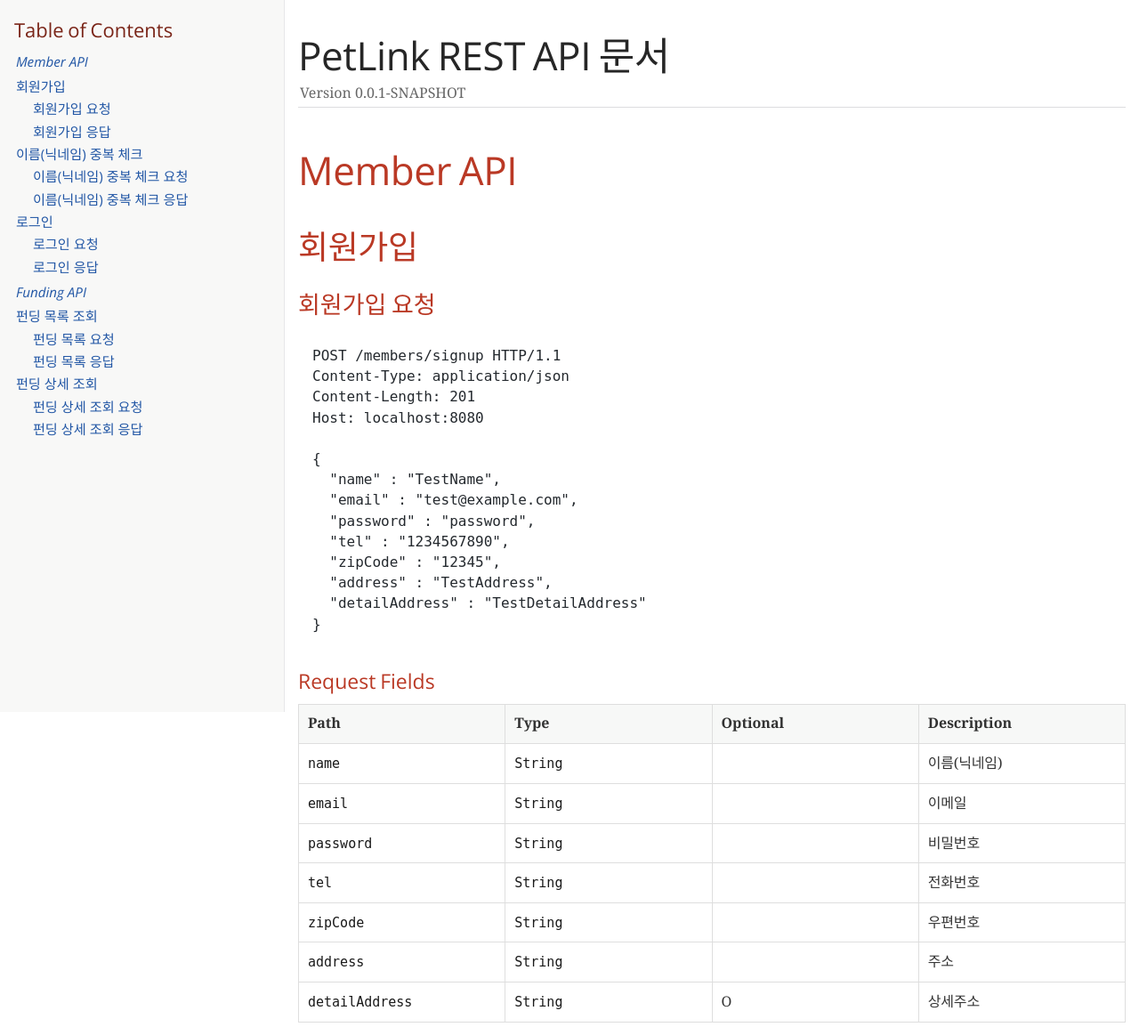
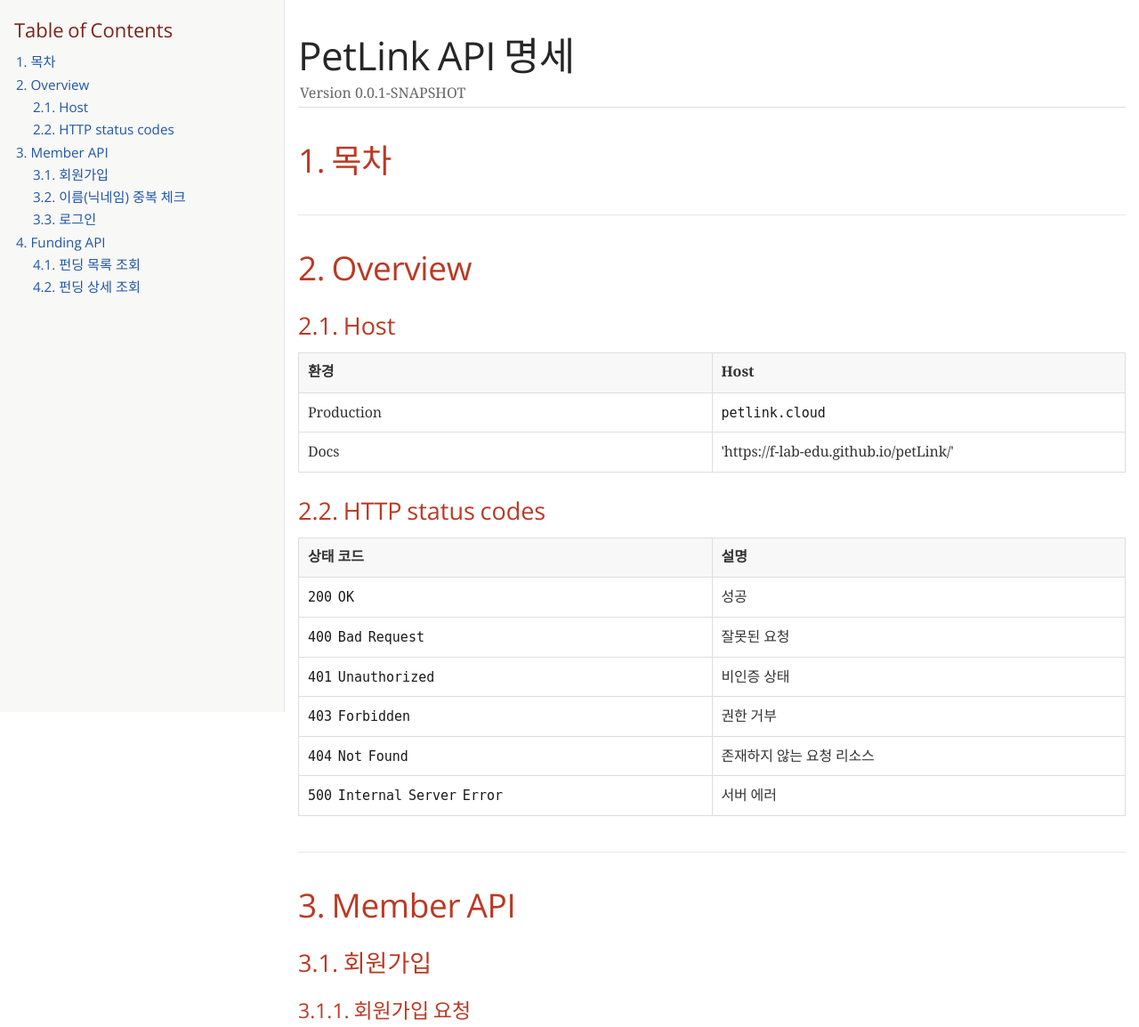
Before and after one commit to f-lab-edu/petLink, a plain HTML site: page docs/index.html in a window 1280 px wide. Shown: the top 1154 px of the page at 89% size. Drawn offline with nearby package versions, Linux system fonts and the light colour scheme; a web font is replaced by a local one.

Commit message:
docs : 문서화 작업 마무리
- 디자인 포멧 수정.
- Over - View 추가

```diff
--- a/docs/index.html
+++ b/docs/index.html
@@ -5,7 +5,7 @@
 <meta http-equiv="X-UA-Compatible" content="IE=edge">
 <meta name="viewport" content="width=device-width, initial-scale=1.0">
 <meta name="generator" content="Asciidoctor 2.0.18">
-<title>PetLink REST API 문서</title>
+<title>PetLink API 명세</title>
 <link rel="stylesheet" href="https://fonts.googleapis.com/css?family=Open+Sans:300,300italic,400,400italic,600,600italic%7CNoto+Serif:400,400italic,700,700italic%7CDroid+Sans+Mono:400,700">
 <style>
 /*! Asciidoctor default stylesheet | MIT License | https://asciidoctor.org */
@@ -440,61 +440,121 @@ body.book #toc,body.book #preamble,body.book h1.sect0,body.book .sect1>h2{page-b
 </head>
 <body class="book toc2 toc-left">
 <div id="header">
-<h1>PetLink REST API 문서</h1>
+<h1>PetLink API 명세</h1>
 <div class="details">
 <span id="revnumber">version 0.0.1-SNAPSHOT</span>
 </div>
 <div id="toc" class="toc2">
 <div id="toctitle">Table of Contents</div>
-<ul class="sectlevel0">
-<li><a href="#Members">Member API</a>
 <ul class="sectlevel1">
-<li><a href="#sign-up">회원가입</a>
+<li><a href="#_목차">1. 목차</a></li>
+<li><a href="#overview">2. Overview</a>
 <ul class="sectlevel2">
-<li><a href="#_회원가입_요청">회원가입 요청</a></li>
-<li><a href="#_회원가입_응답">회원가입 응답</a></li>
+<li><a href="#overview-host">2.1. Host</a></li>
+<li><a href="#overview-http-status-codes">2.2. HTTP status codes</a></li>
 </ul>
 </li>
-<li><a href="#name-duplicate">이름(닉네임) 중복 체크</a>
+<li><a href="#Members">3. Member API</a>
 <ul class="sectlevel2">
-<li><a href="#_이름닉네임_중복_체크_요청">이름(닉네임) 중복 체크  요청</a></li>
-<li><a href="#_이름닉네임_중복_체크_응답">이름(닉네임) 중복 체크  응답</a></li>
+<li><a href="#sign-up">3.1. 회원가입</a></li>
+<li><a href="#name-duplicate">3.2. 이름(닉네임) 중복 체크</a></li>
+<li><a href="#login">3.3. 로그인</a></li>
 </ul>
 </li>
-<li><a href="#login">로그인</a>
+<li><a href="#Fundings">4. Funding API</a>
 <ul class="sectlevel2">
-<li><a href="#_로그인_요청">로그인 요청</a></li>
-<li><a href="#_로그인_응답">로그인 응답</a></li>
-</ul>
-</li>
-</ul>
-</li>
-<li><a href="#Fundings">Funding API</a>
-<ul class="sectlevel1">
-<li><a href="#get-list">펀딩 목록 조회</a>
-<ul class="sectlevel2">
-<li><a href="#_펀딩_목록_요청">펀딩 목록 요청</a></li>
-<li><a href="#_펀딩_목록_응답">펀딩 목록 응답</a></li>
-</ul>
-</li>
-<li><a href="#get-by-id">펀딩 상세 조회</a>
-<ul class="sectlevel2">
-<li><a href="#_펀딩_상세_조회_요청">펀딩 상세 조회 요청</a></li>
-<li><a href="#_펀딩_상세_조회_응답">펀딩 상세 조회 응답</a></li>
-</ul>
-</li>
+<li><a href="#get-list">4.1. 펀딩 목록 조회</a></li>
+<li><a href="#get-by-id">4.2. 펀딩 상세 조회</a></li>
 </ul>
 </li>
 </ul>
 </div>
 </div>
 <div id="content">
-<h1 id="Members" class="sect0"><a class="link" href="#Members">Member API</a></h1>
 <div class="sect1">
-<h2 id="sign-up"><a class="link" href="#sign-up">회원가입</a></h2>
+<h2 id="_목차"><a class="link" href="#_목차">1. 목차</a></h2>
+<div class="sectionbody">
+
+</div>
+</div>
+<div class="sect1">
+<h2 id="overview"><a class="link" href="#overview">2. Overview</a></h2>
 <div class="sectionbody">
 <div class="sect2">
-<h3 id="_회원가입_요청"><a class="link" href="#_회원가입_요청">회원가입 요청</a></h3>
+<h3 id="overview-host"><a class="link" href="#overview-host">2.1. Host</a></h3>
+<table class="tableblock frame-all grid-all stretch">
+<colgroup>
+<col style="width: 50%;">
+<col style="width: 50%;">
+</colgroup>
+<thead>
+<tr>
+<th class="tableblock halign-left valign-top">환경</th>
+<th class="tableblock halign-left valign-top">Host</th>
+</tr>
+</thead>
+<tbody>
+<tr>
+<td class="tableblock halign-left valign-top"><p class="tableblock">Production</p></td>
+<td class="tableblock halign-left valign-top"><p class="tableblock"><code>petlink.cloud</code></p></td>
+</tr>
+<tr>
+<td class="tableblock halign-left valign-top"><p class="tableblock">Docs</p></td>
+<td class="tableblock halign-left valign-top"><p class="tableblock">'https://f-lab-edu.github.io/petLink/'</p></td>
+</tr>
+</tbody>
+</table>
+</div>
+<div class="sect2">
+<h3 id="overview-http-status-codes"><a class="link" href="#overview-http-status-codes">2.2. HTTP status codes</a></h3>
+<table class="tableblock frame-all grid-all stretch">
+<colgroup>
+<col style="width: 50%;">
+<col style="width: 50%;">
+</colgroup>
+<thead>
+<tr>
+<th class="tableblock halign-left valign-top">상태 코드</th>
+<th class="tableblock halign-left valign-top">설명</th>
+</tr>
+</thead>
+<tbody>
+<tr>
+<td class="tableblock halign-left valign-top"><p class="tableblock"><code>200 OK</code></p></td>
+<td class="tableblock halign-left valign-top"><p class="tableblock">성공</p></td>
+</tr>
+<tr>
+<td class="tableblock halign-left valign-top"><p class="tableblock"><code>400 Bad Request</code></p></td>
+<td class="tableblock halign-left valign-top"><p class="tableblock">잘못된 요청</p></td>
+</tr>
+<tr>
+<td class="tableblock halign-left valign-top"><p class="tableblock"><code>401 Unauthorized</code></p></td>
+<td class="tableblock halign-left valign-top"><p class="tableblock">비인증 상태</p></td>
+</tr>
+<tr>
+<td class="tableblock halign-left valign-top"><p class="tableblock"><code>403 Forbidden</code></p></td>
+<td class="tableblock halign-left valign-top"><p class="tableblock">권한 거부</p></td>
+</tr>
+<tr>
+<td class="tableblock halign-left valign-top"><p class="tableblock"><code>404 Not Found</code></p></td>
+<td class="tableblock halign-left valign-top"><p class="tableblock">존재하지 않는 요청 리소스</p></td>
+</tr>
+<tr>
+<td class="tableblock halign-left valign-top"><p class="tableblock"><code>500 Internal Server Error</code></p></td>
+<td class="tableblock halign-left valign-top"><p class="tableblock">서버 에러</p></td>
+</tr>
+</tbody>
+</table>
+</div>
+</div>
+</div>
+<div class="sect1">
+<h2 id="Members"><a class="link" href="#Members">3. Member API</a></h2>
+<div class="sectionbody">
+<div class="sect2">
+<h3 id="sign-up"><a class="link" href="#sign-up">3.1. 회원가입</a></h3>
+<div class="sect3">
+<h4 id="_회원가입_요청"><a class="link" href="#_회원가입_요청">3.1.1. 회원가입 요청</a></h4>
 <div class="listingblock">
 <div class="content">
 <pre class="highlightjs highlight nowrap"><code class="language-http hljs" data-lang="http">POST /members/signup HTTP/1.1
@@ -513,8 +573,9 @@ Host: localhost:8080
 }</code></pre>
 </div>
 </div>
+</div>
 <div class="sect3">
-<h4 id="_request_fields"><a class="link" href="#_request_fields">Request Fields</a></h4>
+<h4 id="_request_fields"><a class="link" href="#_request_fields">3.1.2. Request Fields</a></h4>
 <table class="tableblock frame-all grid-all stretch">
 <colgroup>
 <col style="width: 25%;">
@@ -576,9 +637,8 @@ Host: localhost:8080
 </tbody>
 </table>
 </div>
-</div>
-<div class="sect2">
-<h3 id="_회원가입_응답"><a class="link" href="#_회원가입_응답">회원가입 응답</a></h3>
+<div class="sect3">
+<h4 id="_회원가입_응답"><a class="link" href="#_회원가입_응답">3.1.3. 회원가입 응답</a></h4>
 <div class="listingblock">
 <div class="content">
 <pre class="highlightjs highlight nowrap"><code class="language-http hljs" data-lang="http">HTTP/1.1 201 Created
@@ -592,8 +652,9 @@ Content-Length: 69
 }</code></pre>
 </div>
 </div>
+</div>
 <div class="sect3">
-<h4 id="_response_fields"><a class="link" href="#_response_fields">Response Fields</a></h4>
+<h4 id="_response_fields"><a class="link" href="#_response_fields">3.1.4. Response Fields</a></h4>
 <table class="tableblock frame-all grid-all stretch">
 <colgroup>
 <col style="width: 25%;">
@@ -632,13 +693,10 @@ Content-Length: 69
 </table>
 </div>
 </div>
-</div>
-</div>
-<div class="sect1">
-<h2 id="name-duplicate"><a class="link" href="#name-duplicate">이름(닉네임) 중복 체크</a></h2>
-<div class="sectionbody">
 <div class="sect2">
-<h3 id="_이름닉네임_중복_체크_요청"><a class="link" href="#_이름닉네임_중복_체크_요청">이름(닉네임) 중복 체크  요청</a></h3>
+<h3 id="name-duplicate"><a class="link" href="#name-duplicate">3.2. 이름(닉네임) 중복 체크</a></h3>
+<div class="sect3">
+<h4 id="_이름닉네임_중복_체크_요청"><a class="link" href="#_이름닉네임_중복_체크_요청">3.2.1. 이름(닉네임) 중복 체크  요청</a></h4>
 <div class="listingblock">
 <div class="content">
 <pre class="highlightjs highlight nowrap"><code class="language-http hljs" data-lang="http">GET /members/duplicate/TestName HTTP/1.1
@@ -665,8 +723,8 @@ Host: localhost:8080</code></pre>
 </tbody>
 </table>
 </div>
-<div class="sect2">
-<h3 id="_이름닉네임_중복_체크_응답"><a class="link" href="#_이름닉네임_중복_체크_응답">이름(닉네임) 중복 체크  응답</a></h3>
+<div class="sect3">
+<h4 id="_이름닉네임_중복_체크_응답"><a class="link" href="#_이름닉네임_중복_체크_응답">3.2.2. 이름(닉네임) 중복 체크  응답</a></h4>
 <div class="listingblock">
 <div class="content">
 <pre class="highlightjs highlight nowrap"><code class="language-http hljs" data-lang="http">HTTP/1.1 200 OK
@@ -678,8 +736,9 @@ Content-Length: 19
 }</code></pre>
 </div>
 </div>
+</div>
 <div class="sect3">
-<h4 id="_response_fields_2"><a class="link" href="#_response_fields_2">Response Fields</a></h4>
+<h4 id="_response_fields_2"><a class="link" href="#_response_fields_2">3.2.3. Response Fields</a></h4>
 <table class="tableblock frame-all grid-all stretch">
 <colgroup>
 <col style="width: 25%;">
@@ -706,13 +765,10 @@ Content-Length: 19
 </table>
 </div>
 </div>
-</div>
-</div>
-<div class="sect1">
-<h2 id="login"><a class="link" href="#login">로그인</a></h2>
-<div class="sectionbody">
 <div class="sect2">
-<h3 id="_로그인_요청"><a class="link" href="#_로그인_요청">로그인 요청</a></h3>
+<h3 id="login"><a class="link" href="#login">3.3. 로그인</a></h3>
+<div class="sect3">
+<h4 id="_로그인_요청"><a class="link" href="#_로그인_요청">3.3.1. 로그인 요청</a></h4>
 <div class="listingblock">
 <div class="content">
 <pre class="highlightjs highlight nowrap"><code class="language-http hljs" data-lang="http">POST /auth/login HTTP/1.1
@@ -726,8 +782,9 @@ Host: localhost:8080
 }</code></pre>
 </div>
 </div>
+</div>
 <div class="sect3">
-<h4 id="_request_fields_2"><a class="link" href="#_request_fields_2">Request Fields</a></h4>
+<h4 id="_request_fields_2"><a class="link" href="#_request_fields_2">3.3.2. Request Fields</a></h4>
 <table class="tableblock frame-all grid-all stretch">
 <colgroup>
 <col style="width: 25%;">
@@ -759,13 +816,12 @@ Host: localhost:8080
 </tbody>
 </table>
 </div>
-</div>
-<div class="sect2">
-<h3 id="_로그인_응답"><a class="link" href="#_로그인_응답">로그인 응답</a></h3>
+<div class="sect3">
+<h4 id="_로그인_응답"><a class="link" href="#_로그인_응답">3.3.3. 로그인 응답</a></h4>
 <div class="listingblock">
 <div class="content">
 <pre class="highlightjs highlight nowrap"><code class="language-http hljs" data-lang="http">HTTP/1.1 200 OK
-Set-Cookie: jwt-token=dummy-token; Path=/; Max-Age=3600; Expires=Wed, 07 Jun 2023 15:33:58 GMT
+Set-Cookie: jwt-token=dummy-token; Path=/; Max-Age=3600; Expires=Wed, 07 Jun 2023 15:55:11 GMT
 Content-Type: application/json
 Content-Length: 29
 
@@ -774,8 +830,9 @@ Content-Length: 29
 }</code></pre>
 </div>
 </div>
+</div>
 <div class="sect3">
-<h4 id="_response_fields_3"><a class="link" href="#_response_fields_3">Response Fields</a></h4>
+<h4 id="_response_fields_3"><a class="link" href="#_response_fields_3">3.3.4. Response Fields</a></h4>
 <table class="tableblock frame-all grid-all stretch">
 <colgroup>
 <col style="width: 25%;">
@@ -804,12 +861,13 @@ Content-Length: 29
 </div>
 </div>
 </div>
-<h1 id="Fundings" class="sect0"><a class="link" href="#Fundings">Funding API</a></h1>
 <div class="sect1">
-<h2 id="get-list"><a class="link" href="#get-list">펀딩 목록 조회</a></h2>
+<h2 id="Fundings"><a class="link" href="#Fundings">4. Funding API</a></h2>
 <div class="sectionbody">
 <div class="sect2">
-<h3 id="_펀딩_목록_요청"><a class="link" href="#_펀딩_목록_요청">펀딩 목록 요청</a></h3>
+<h3 id="get-list"><a class="link" href="#get-list">4.1. 펀딩 목록 조회</a></h3>
+<div class="sect3">
+<h4 id="_펀딩_목록_요청"><a class="link" href="#_펀딩_목록_요청">4.1.1. 펀딩 목록 요청</a></h4>
 <div class="listingblock">
 <div class="content">
 <pre class="highlightjs highlight nowrap"><code class="language-http hljs" data-lang="http">GET /fundings?startDate=20230101&amp;endDate=20231231&amp;category=TOY%2C+FOOD%2C+ETC&amp;state=END+%2C+PROGRESS&amp;page=0&amp;size=2 HTTP/1.1
@@ -855,8 +913,8 @@ Host: localhost:8080</code></pre>
 </tbody>
 </table>
 </div>
-<div class="sect2">
-<h3 id="_펀딩_목록_응답"><a class="link" href="#_펀딩_목록_응답">펀딩 목록 응답</a></h3>
+<div class="sect3">
+<h4 id="_펀딩_목록_응답"><a class="link" href="#_펀딩_목록_응답">4.1.2. 펀딩 목록 응답</a></h4>
 <div class="listingblock">
 <div class="content">
 <pre class="highlightjs highlight nowrap"><code class="language-http hljs" data-lang="http">HTTP/1.1 200 OK
@@ -907,8 +965,9 @@ Content-Length: 827
 }</code></pre>
 </div>
 </div>
+</div>
 <div class="sect3">
-<h4 id="_response_fields_4"><a class="link" href="#_response_fields_4">Response Fields</a></h4>
+<h4 id="_response_fields_4"><a class="link" href="#_response_fields_4">4.1.3. Response Fields</a></h4>
 <table class="tableblock frame-all grid-all stretch">
 <colgroup>
 <col style="width: 25%;">
@@ -1067,7 +1126,7 @@ Content-Length: 827
 <td class="tableblock halign-left valign-top"><p class="tableblock"><code>first</code></p></td>
 <td class="tableblock halign-left valign-top"><p class="tableblock"><code>Boolean</code></p></td>
 <td class="tableblock halign-left valign-top"></td>
-<td class="tableblock halign-left valign-top"><p class="tableblock">첫 페이지 여부</p></td>
+<td class="tableblock halign-left valign-top"><p class="tableblock">첫번째 페이지 여부</p></td>
 </tr>
 <tr>
 <td class="tableblock halign-left valign-top"><p class="tableblock"><code>numberOfElements</code></p></td>
@@ -1085,13 +1144,10 @@ Content-Length: 827
 </table>
 </div>
 </div>
-</div>
-</div>
-<div class="sect1">
-<h2 id="get-by-id"><a class="link" href="#get-by-id">펀딩 상세 조회</a></h2>
-<div class="sectionbody">
 <div class="sect2">
-<h3 id="_펀딩_상세_조회_요청"><a class="link" href="#_펀딩_상세_조회_요청">펀딩 상세 조회 요청</a></h3>
+<h3 id="get-by-id"><a class="link" href="#get-by-id">4.2. 펀딩 상세 조회</a></h3>
+<div class="sect3">
+<h4 id="_펀딩_상세_조회_요청"><a class="link" href="#_펀딩_상세_조회_요청">4.2.1. 펀딩 상세 조회 요청</a></h4>
 <div class="listingblock">
 <div class="content">
 <pre class="highlightjs highlight nowrap"><code class="language-http hljs" data-lang="http">GET /fundings/1 HTTP/1.1
@@ -1118,8 +1174,8 @@ Host: localhost:8080</code></pre>
 </tbody>
 </table>
 </div>
-<div class="sect2">
-<h3 id="_펀딩_상세_조회_응답"><a class="link" href="#_펀딩_상세_조회_응답">펀딩 상세 조회 응답</a></h3>
+<div class="sect3">
+<h4 id="_펀딩_상세_조회_응답"><a class="link" href="#_펀딩_상세_조회_응답">4.2.2. 펀딩 상세 조회 응답</a></h4>
 <div class="listingblock">
 <div class="content">
 <pre class="highlightjs highlight nowrap"><code class="language-http hljs" data-lang="http">HTTP/1.1 200 OK
@@ -1144,8 +1200,9 @@ Content-Length: 414
 }</code></pre>
 </div>
 </div>
+</div>
 <div class="sect3">
-<h4 id="_response_fields_5"><a class="link" href="#_response_fields_5">Response Fields</a></h4>
+<h4 id="_response_fields_5"><a class="link" href="#_response_fields_5">4.2.3. Response Fields</a></h4>
 <table class="tableblock frame-all grid-all stretch">
 <colgroup>
 <col style="width: 25%;">
@@ -1256,7 +1313,7 @@ Content-Length: 414
 <div id="footer">
 <div id="footer-text">
 Version 0.0.1-SNAPSHOT<br>
-Last updated 2023-06-07 23:33:41 +0900
+Last updated 2023-06-07 23:52:55 +0900
 </div>
 </div>
 <script src="https://cdnjs.cloudflare.com/ajax/libs/highlight.js/9.18.3/highlight.min.js"></script>
```
Also changed, not shown: 9 other files.
